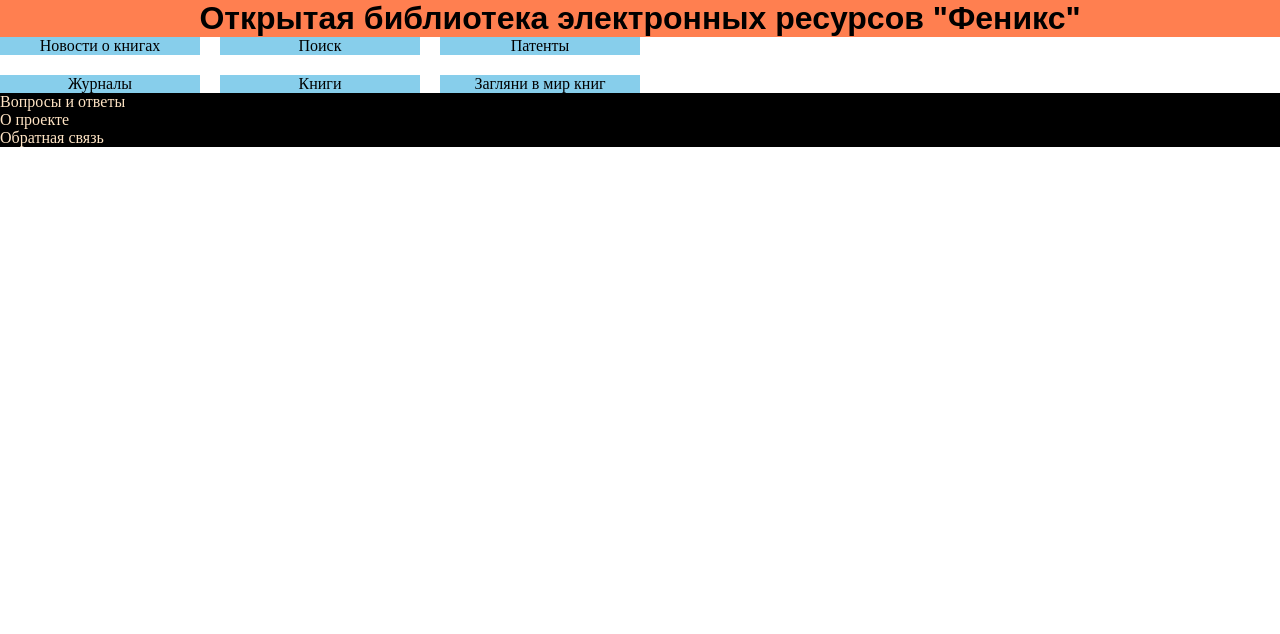
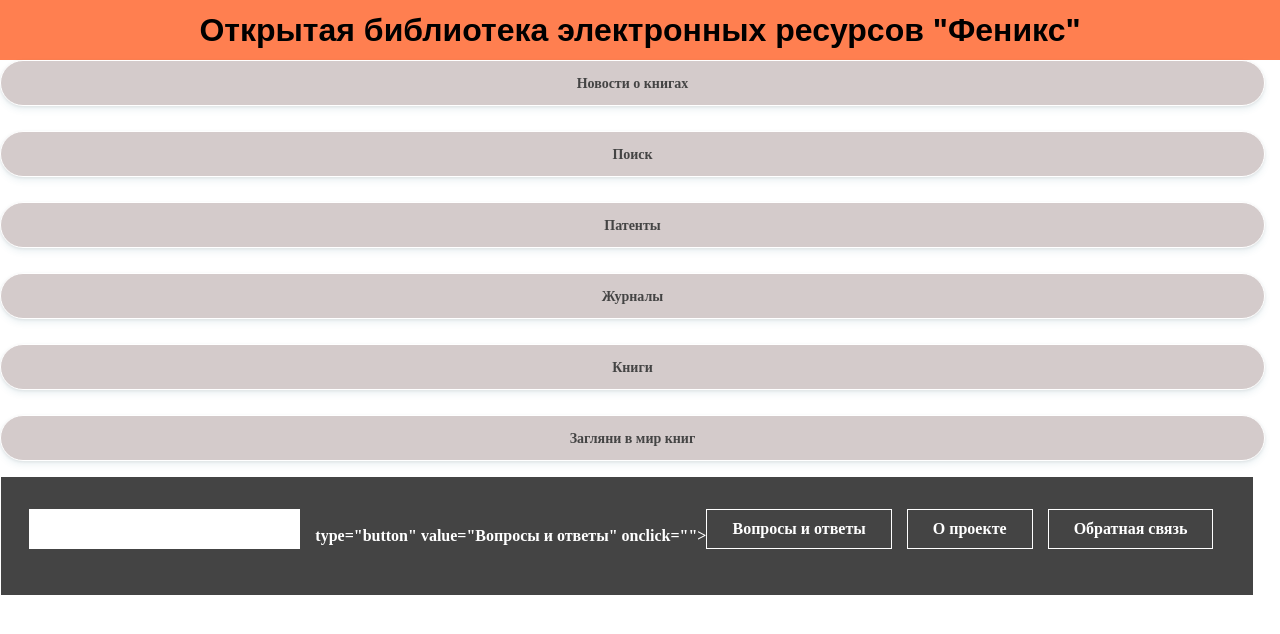
Before and after one commit to VladimirNaumov/FirstWebSite, a plain HTML site: page index.html in a window 1280 px wide. Drawn offline with Linux system fonts and the light colour scheme.

Commit message:
building a layout 1 ( сss html)

```diff
--- a/index.html
+++ b/index.html
@@ -26,9 +26,10 @@
     </main>
 
     <footer class="bottom-conteiner">
+        <input class="bottom-block"> type="button" value="Вопросы и ответы" onclick="">
         <div class="bottom-block"> Вопросы и ответы</div>
-        <div class="bottom-block"> О проекте </div>
-        <div class="bottom-block"> Обратная связь</div>
+        <parent2 class="bottom-block"> О проекте </parent2>
+        <parent3 class="bottom-block"> Обратная связь</parent3>
     </footer>
 
 </body>
--- a/style.css
+++ b/style.css
@@ -9,56 +9,93 @@
     font-size: 40px;
     width:100%;
     min-height: 100vh;
+    height: 100%;
+	display: flex;
+	flex-direction: column;
 }
 
 [class^="tab-"] {
-background-color: skyblue;
-display:grid;
-place-items: center;
-;
+    display: inline-block;
+	box-sizing: border-box;
+	padding: 0 25px;
+	margin: 0 15px 15px 0;
+	outline: none;
+	border: 1px solid #fff;
+	border-radius: 50px;
+	height: 46px;
+	line-height: 46px;
+	font-size: 14px;
+	font-weight: 600;
+	text-decoration: none;
+	color: #444;
+	background-color: #fff;
+	box-shadow: 0 4px 6px rgb(65 132 144 / 10%), 0 1px 3px rgb(0 0 0 / 8%);
+
+	touch-action: manipulation;
+	vertical-align: top;
+	transition: box-shadow 1s;
+	align-items: center;
+	background-color: rgb(212, 203, 203);
+	display:grid;
+	place-items: center;
 }
 
 .bases{
-    display: grid;
-    gap: 20px;
-    grid-template-columns: auto;
-    grid-template-columns: 200px 200px 200px
+    display: flex;
+    gap: 10px;
+	flex-direction: column;
+
 }
 
 .top-conteiner{
-    display: grid;
-    gap: 20px;
+    display: flex;
+
+    gap: 30px;
     grid-template-columns: auto;
     background-color: coral;
     justify-content: center;
+	min-height: 60px;
 
 }
 .top-block{
+	display: flex;
+	min-height: 20%;
     font-family: sans-serif;
     font-size: 32px;
     font-weight: bold;
-    gap: 20px;
-}
-
-
-.tab-4{
-    grid-row: span 10;
-    background-color: coral;
+    gap: 30px;
+	align-items: center;
 }
 
 .bottom-conteiner{
-    display: grid;
-    background-color: black;
+    display: flex;
+
+   width: 98%;
+    background-color:#444;
     grid-template-rows: auto 1fr auto;
+	position: absolute;
+	left: 0;
+	bottom: 20;
 
 }
-.bottom-block{
-    display: grid;
-color: bisque;
-margin: o auto;
-max-width: 80ch;
+
+[class^="bottom-"] {
+    display: flex;
+
+color: rgb(255, 255, 255);
+min-height: 15%;
+align-items: center;
+box-sizing: border-box;
+padding: 0 25px;
+justify-content: flex-end;
+
+border-color: #fff;
+border-width: 3px;
+margin: 0 15px 15px 0;
+border: 1px solid #fff;
+height: 40px;
+line-height: 46px;
+font-size: 16px;
+font-weight: 600;
+
 }
-
-.scr-a{
-background-color: aliceblue;
-}
```
